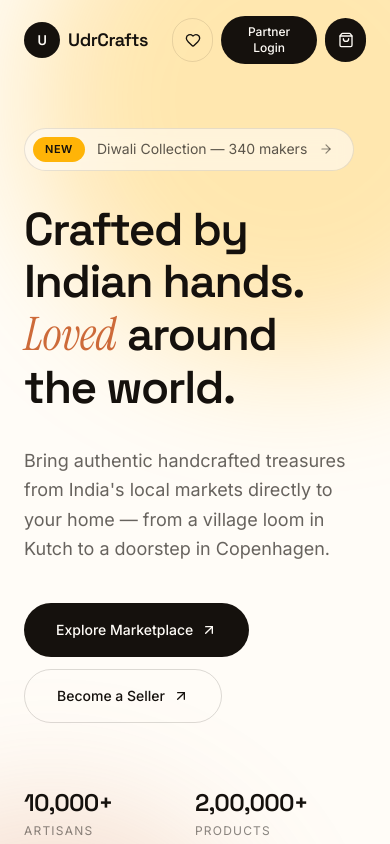
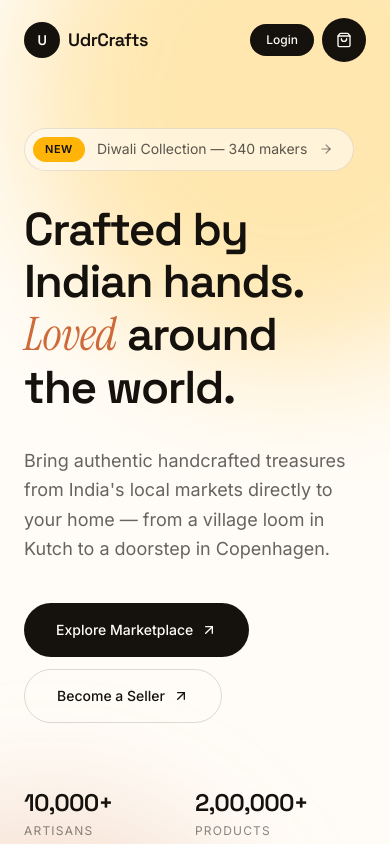
Before and after one commit to abhishekhegdea/udrrecomendationsystem, a React (Vite) app: page / in a window 390 px wide. Shown: the top 844 px of the page. Built offline with nearby package versions, Linux system fonts and the light colour scheme; a web font is replaced by a local one.

Commit message:
Fix mobile login button overflow

```diff
--- a/src/pages/Landing.tsx
+++ b/src/pages/Landing.tsx
@@ -249,11 +249,12 @@ function Nav() {
               className="w-56 bg-transparent text-sm placeholder:text-ink/40 focus:outline-none"
             />
           </div>
-          <button className="grid h-11 w-11 place-items-center rounded-full border border-ink/10 hover:bg-ink/[0.04]">
+          <button className="hidden sm:grid h-11 w-11 place-items-center rounded-full border border-ink/10 hover:bg-ink/[0.04]">
             <Heart className="h-4 w-4" />
           </button>
-          <button onClick={() => navigate('/login')} className="rounded-full bg-ink text-background hover:bg-ink/90 px-3 py-2 sm:px-5 sm:py-2.5 text-xs sm:text-sm font-medium transition-colors">
-            Partner Login
+          <button onClick={() => navigate('/login')} className="whitespace-nowrap rounded-full bg-ink text-background hover:bg-ink/90 px-4 py-2 sm:px-5 sm:py-2.5 text-xs sm:text-sm font-medium transition-colors">
+            <span className="sm:hidden">Login</span>
+            <span className="hidden sm:inline">Partner Login</span>
           </button>
           <button className="grid h-11 w-11 place-items-center rounded-full bg-ink text-background hover:bg-ink/90">
             <ShoppingBag className="h-4 w-4" />
```
